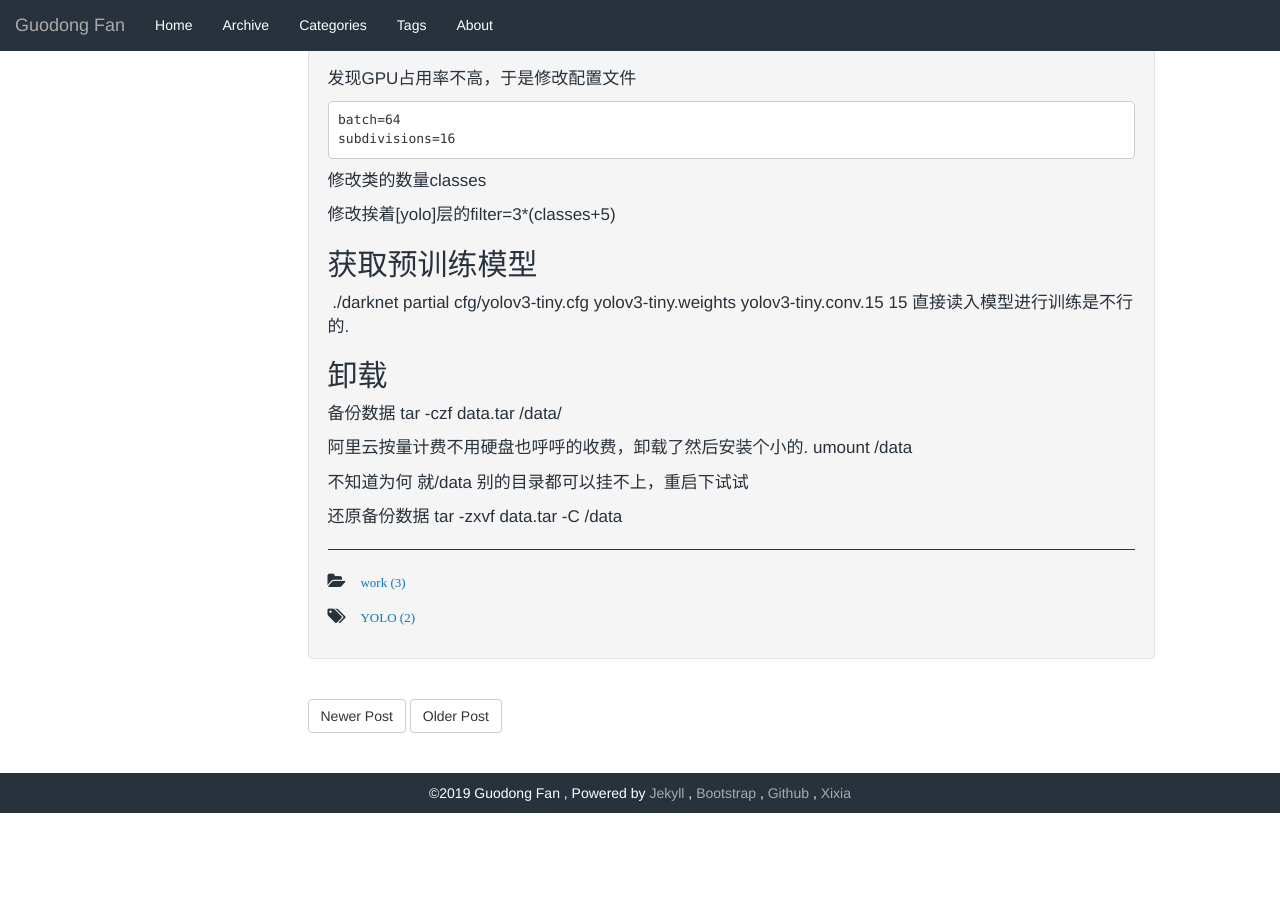
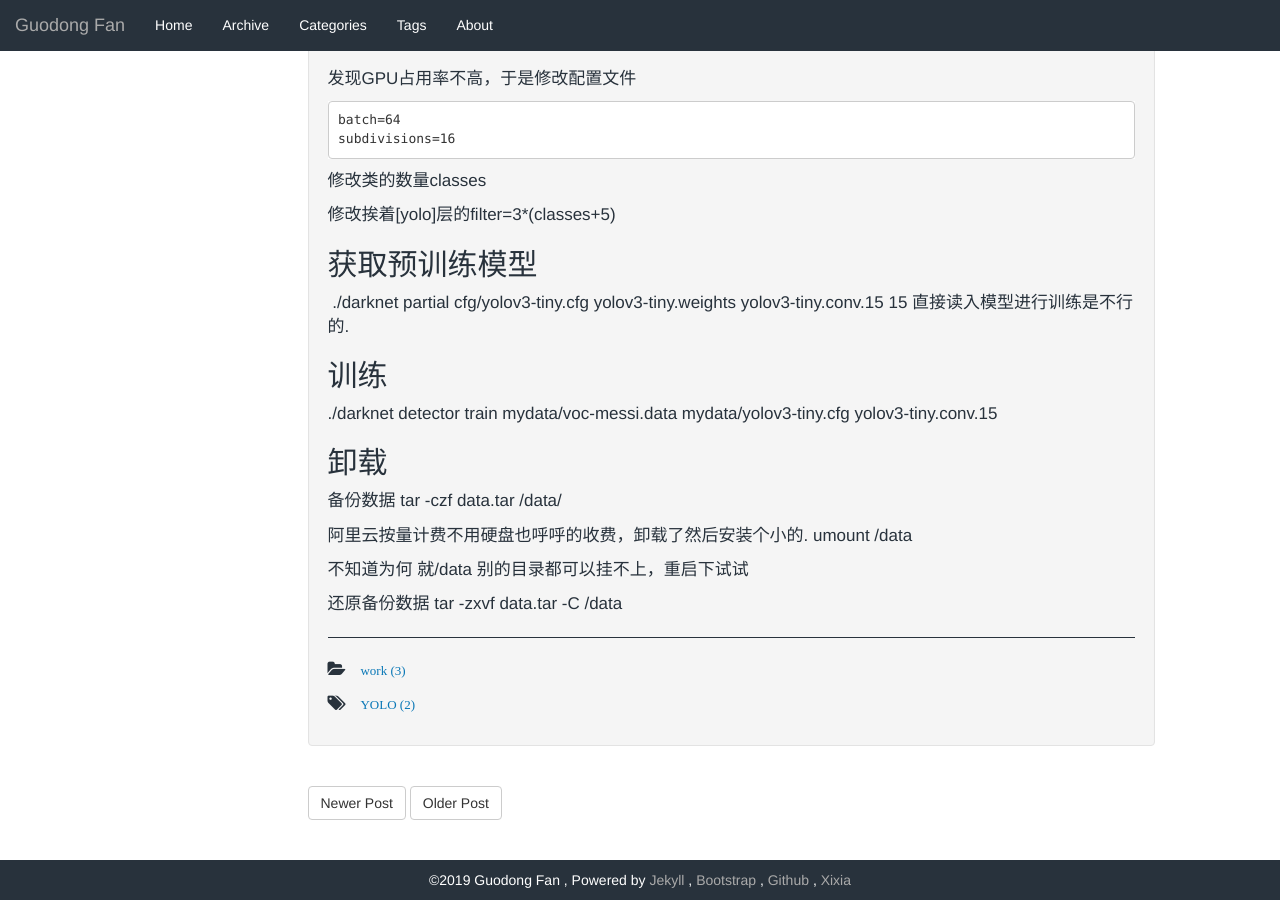
Before and after one commit to GuodongFan/GuodongFan.github.io, a Jekyll site: the page built from _posts/2019-08-05-Train-Yolov3.md, in a window 1280 px wide and 900 px high, scrolled down 2256 px. Built offline with Jekyll 4.4.1, drawn with Linux system fonts in a browser that asks for light colours; our own code applies the rules of GitHub Pages for plain Markdown files; before the commit the page ends 3069 px from its top, so only the background shows below that.

Commit message:
Update 2019-08-05-Train-Yolov3.md

```diff
--- a/_posts/2019-08-05-Train-Yolov3.md
+++ b/_posts/2019-08-05-Train-Yolov3.md
@@ -140,6 +140,10 @@ subdivisions=16
  ./darknet partial cfg/yolov3-tiny.cfg yolov3-tiny.weights yolov3-tiny.conv.15 15
 直接读入模型进行训练是不行的.
 
+## 训练
+
+./darknet detector train mydata/voc-messi.data mydata/yolov3-tiny.cfg yolov3-tiny.conv.15
+
 ## 卸载
 
 备份数据
```
